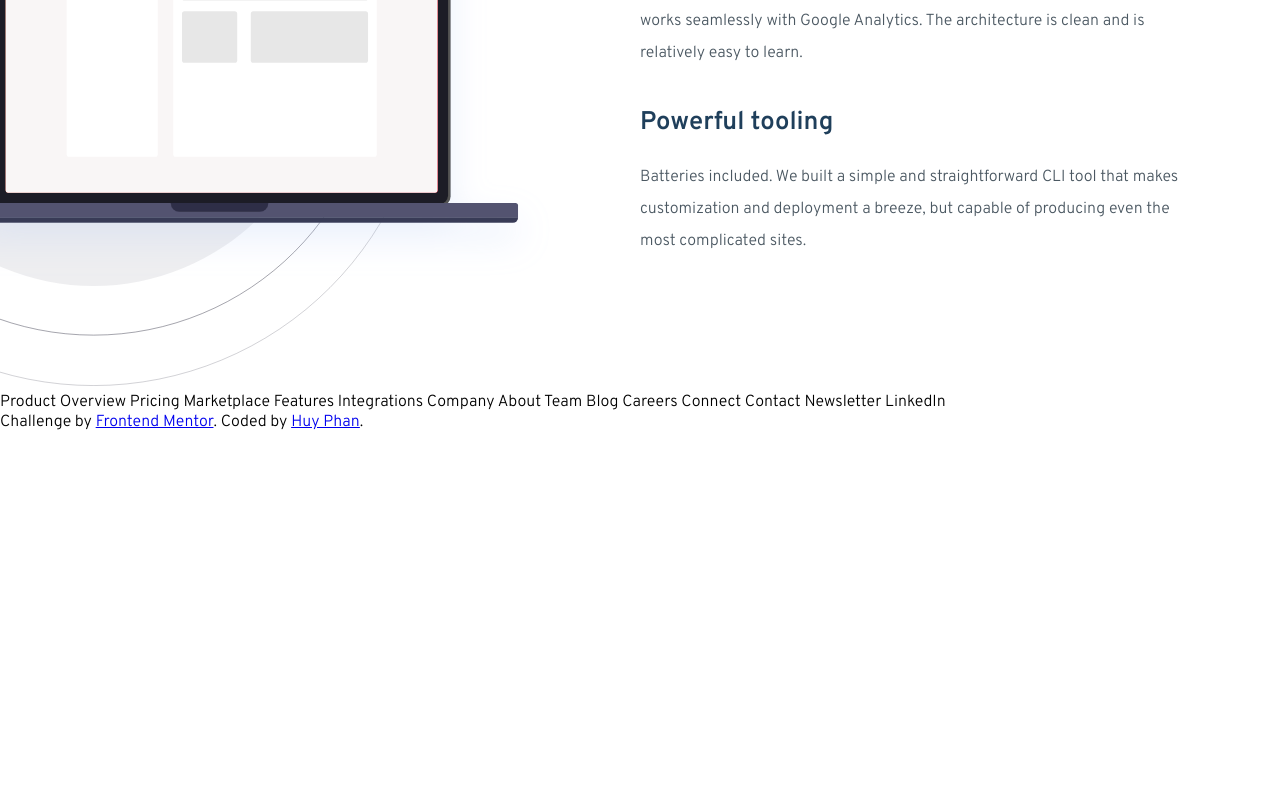
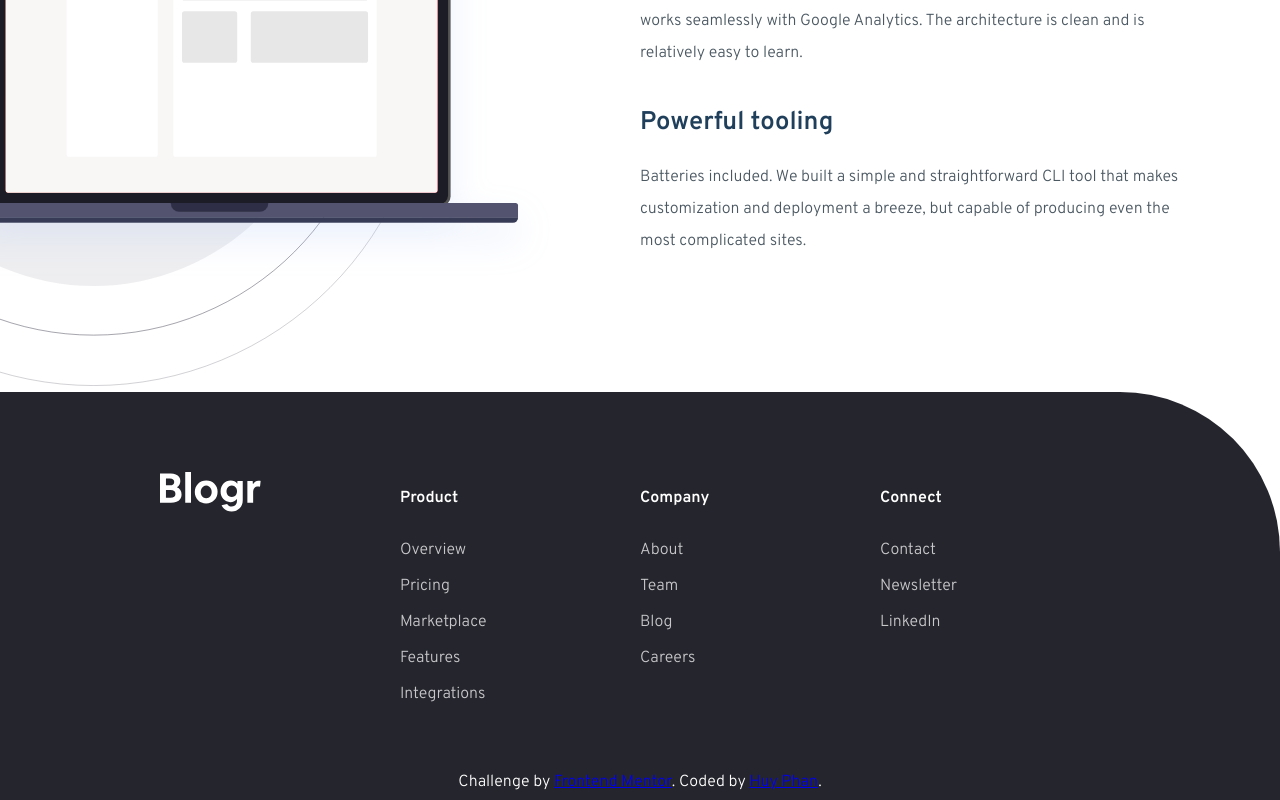
Before and after one commit to huyphan2210/blogr-landing-page-svelte, a Svelte app: page / in a window 1280 px wide. Shown: the part 2690-3490 px from the top of the page. Before the commit the page ends 3122 px from the top, so only its background shows below. Built offline with nearby package versions, Linux system fonts and the light colour scheme.

Commit message:
Update Footer for desktop

```diff
--- a/src/components/Footer.svelte
+++ b/src/components/Footer.svelte
@@ -1,32 +1,72 @@
 <script lang="ts">
-
+  import logo from '../assets/images/logo.svg'
 </script>
 <footer>
-  Product
-
-  Overview
-  Pricing
-  Marketplace
-  Features
-  Integrations
-
-  Company
-
-  About
-  Team
-  Blog
-  Careers
-
-  Connect
-
-  Contact
-  Newsletter
-  LinkedIn
+  <img src={logo} alt='Logo'>
+  <div class='navigation-footer'>
+    <h3>Product</h3>
+    <div>
+      <span>Overview</span>
+      <span>Pricing</span>
+      <span>Marketplace</span>
+      <span>Features</span>
+      <span>Integrations</span>
+    </div>
+  </div>
+  <div class='navigation-footer'>
+    <h3>Company</h3>
+    <div>
+      <span>About</span>
+      <span>Team</span>
+      <span>Blog</span>
+      <span>Careers</span>
+    </div>
+  </div>
+  <div class='navigation-footer'>
+    <h3>Connect</h3>
+    <div>
+      <span>Contact</span>
+      <span>Newsletter</span>
+      <span>LinkedIn</span>
+    </div>
+  </div>
   <div id='challenger'>
     Challenge by <a href="https://www.frontendmentor.io?ref=challenge" target="_blank">Frontend Mentor</a>.
     Coded by <a href="https://github.com/huyphan2210" target="_blank">Huy Phan</a>.
   </div>
 </footer>
 <style scoped>
+  footer {
+    position: relative;
+    display: grid;
+    grid-template-columns: 25% 25% 25% 25%;
+    padding: 5rem 10rem;
+    background-color: var(--very-dark-black-blue);
+    border-radius: 0 10rem 0 0;
+    color: white;
+  }
+    .navigation-footer h3 {
+      font-size: 1rem;
+    }
 
+    .navigation-footer div {
+      margin-block-start: 2rem;
+    }
+
+      .navigation-footer div span {
+        display: block;
+        margin-block-end: 1rem;
+        color: var(--grayish-blue);
+      }
+        .navigation-footer div span:hover {
+          cursor: pointer;
+          text-decoration: underline;
+        }
+
+  #challenger {
+    position: absolute;
+    left: 50%;
+    bottom: 1vh;
+    transform: translate(-50%);
+  }
 </style>
```
